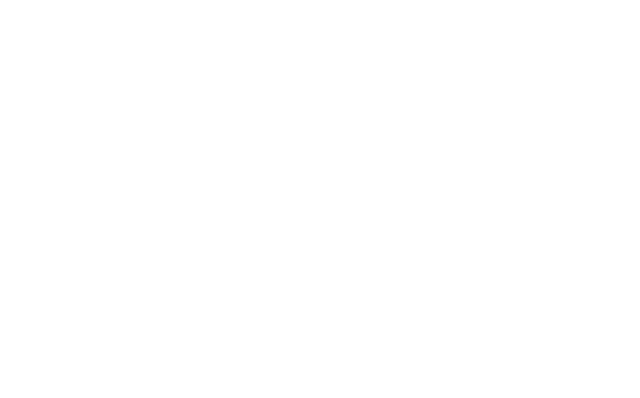
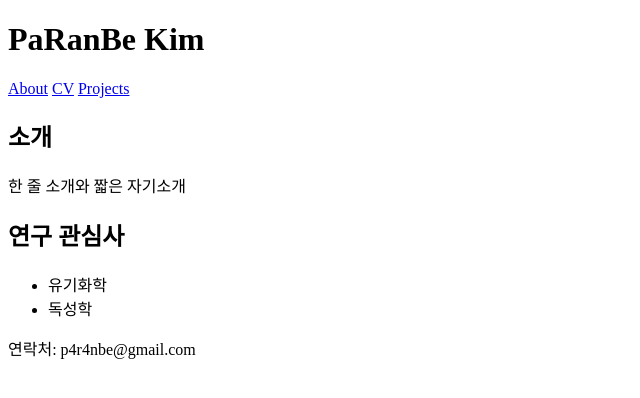
Before and after one commit to P4R4NBE/BeLaAzul, a plain HTML site: page main.html in a window 1280 px wide. Shown: the whole page, without its empty margins (0-640 px from the left). Drawn offline with Linux system fonts and the light colour scheme.

Commit message:
Add header, main content, and footer to main.html

```diff
--- a/main.html
+++ b/main.html
@@ -2,6 +2,7 @@
 <HTML lang="ko">
 <head>
   <meta charset="UTF-8">
+  <meta name="viewport" content="width=device-width, initial-scale=1">
   <title>Be La AZUL | P. Kim</title>
 
   <style>
@@ -13,4 +14,28 @@
       }
   </style>
 </head>
+
+<body>
+  <header>
+    <h1>PaRanBe Kim</h1>
+    <nav>
+      <a href="index.html">About</a>
+      <a href="cv.html">CV</a>
+      <a href="projects.html">Projects</a>
+    </nav>
+  </header>
+
+  <main>
+    <h2>소개</h2>
+    <p>한 줄 소개와 짧은 자기소개</p>
+    <h2>연구 관심사</h2>
+    <ul><li>유기화학</li><li>독성학</li></ul>
+  </main>
+
+  <footer>
+    <p>연락처: p4r4nbe@gmail.com</p>
+  </footer>
+</body>
+
+
 </HTML>
```
